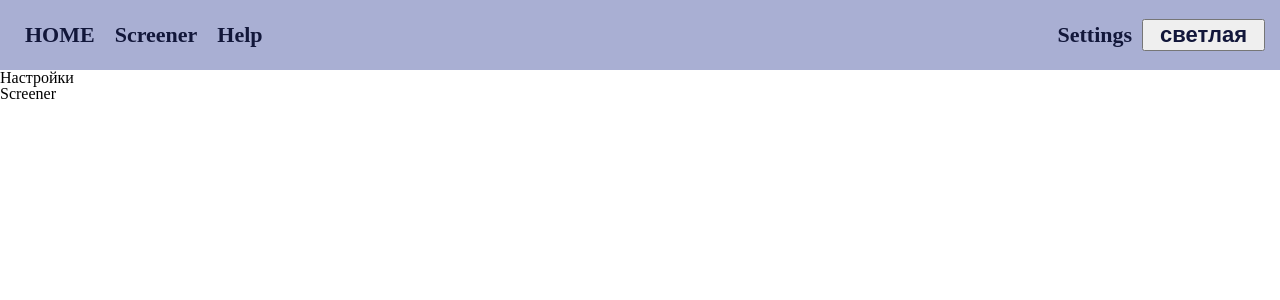
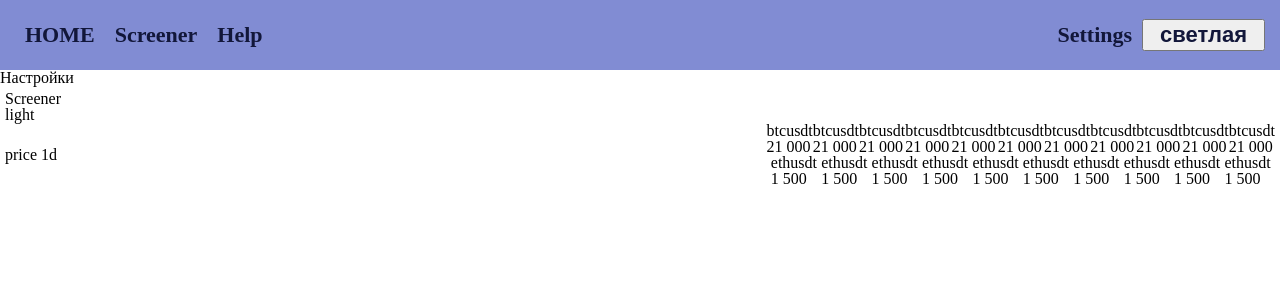
Before and after one commit to Stnslvvlbv/scriner, a React (Create React App) app in the folder react-app/: page /screener in a window 1280 px wide. Shown: the top 300 px of the page. Built offline with nearby package versions, Linux system fonts and the light colour scheme.

Commit message:
delta price - strart development

```diff
--- a/react-app/src/App.jsx
+++ b/react-app/src/App.jsx
@@ -41,7 +41,7 @@ function App() {
       <Settings/>
       <Routes>
         <Route path="/" element={<HomePage />} />
-        <Route path="/screener" element={<Screener />} />
+        <Route path="/screener" element={<Screener colorTheme={colorTheme} />} />
         <Route path="/help" element={<Help />} />
         <Route path="*" element={<NotFoundPage />} />
       </Routes>
--- /dev/null
+++ b/react-app/src/components/block/DPrice.jsx
@@ -0,0 +1,97 @@
+import React from 'react';
+
+const DPrice = () => {
+  const style = ["dprice"]
+
+  return(
+    <div className="dprice">
+      <div class Name="price__buttom">
+      <h1>price 1d</h1>
+      </div>
+      <div className="dprice__coins">
+        <div className="dprice__long">
+          <div>
+            <h1>btcusdt</h1>
+            <h1>21 000</h1>
+          </div>
+          <div>
+            <h1>btcusdt</h1>
+            <h1>21 000</h1>
+          </div>
+          <div>
+            <h1>btcusdt</h1>
+            <h1>21 000</h1>
+          </div><div>
+            <h1>btcusdt</h1>
+            <h1>21 000</h1>
+          </div><div>
+          <h1>btcusdt</h1>
+          <h1>21 000</h1>
+        </div><div>
+          <h1>btcusdt</h1>
+          <h1>21 000</h1>
+        </div><div>
+          <h1>btcusdt</h1>
+          <h1>21 000</h1>
+        </div><div>
+          <h1>btcusdt</h1>
+          <h1>21 000</h1>
+        </div><div>
+          <h1>btcusdt</h1>
+          <h1>21 000</h1>
+        </div><div>
+          <h1>btcusdt</h1>
+          <h1>21 000</h1>
+        </div><div>
+          <h1>btcusdt</h1>
+          <h1>21 000</h1>
+        </div>
+        </div>
+        <div className="dprice__short">
+          <div>
+            <h1>ethusdt</h1>
+            <h1>1 500</h1>
+          </div>
+          <div>
+            <h1>ethusdt</h1>
+            <h1>1 500</h1>
+          </div>
+          <div>
+            <h1>ethusdt</h1>
+            <h1>1 500</h1>
+          </div>
+          <div>
+            <h1>ethusdt</h1>
+            <h1>1 500</h1>
+          </div>
+          <div>
+            <h1>ethusdt</h1>
+            <h1>1 500</h1>
+          </div>
+          <div>
+            <h1>ethusdt</h1>
+            <h1>1 500</h1>
+          </div>
+          <div>
+            <h1>ethusdt</h1>
+            <h1>1 500</h1>
+          </div>
+          <div>
+            <h1>ethusdt</h1>
+            <h1>1 500</h1>
+          </div>
+          <div>
+            <h1>ethusdt</h1>
+            <h1>1 500</h1>
+          </div>
+          <div>
+            <h1>ethusdt</h1>
+            <h1>1 500</h1>
+          </div>
+        </div>
+      </div>
+    </div>
+  )
+}
+
+export {DPrice}
--- a/react-app/src/pages/NotFoundPage.jsx
+++ b/react-app/src/pages/NotFoundPage.jsx
@@ -0,0 +1,12 @@
+import React from 'react';
+
+const NotFoundPage = () => {
+
+  return(
+    <div>
+      <h1> Page Not Found </h1>
+    </div>
+  )
+}
+
+export {NotFoundPage}
--- a/react-app/src/pages/Screener.jsx
+++ b/react-app/src/pages/Screener.jsx
@@ -1,10 +1,14 @@
-import React from 'react'
+import React from 'react';
 
-const Screener = function() {
+import { DPrice } from '../components/block/DPrice'
+
+const Screener = function(props) {
 
   return(
-    <div>
+    <div className="page">
       <h1>Screener</h1>
+      <p>{props.colorTheme}</p>
+       < DPrice />
     </div>
   )
 }
--- a/react-app/src/style.scss
+++ b/react-app/src/style.scss
@@ -1,14 +1,24 @@
 @import "reset.scss";
 
-/* color fot light theme */
-$light-body: white;
-$light-header: #A9AFD3;
-$light-link: #12173A;
 
-/* color for dark theme */
-$dark-body:	#12173A;
-$dark-header: #1A1F3C;
-$dark-link: #818CD3;
+/* color */
+$blue_1: #191F43;
+$blue_2: #1A1F3C;
+$blue_3: #12173A;
+$blue_4: #818CD3;
+$blue_5: #A9AFD3;
+
+$violent_1: #261742;
+$violent_2: #25193C;
+$violent_3: #1F103A;
+$violent_4: #9C7ED3;
+$violent_5: #B7A8D3;
+
+$sea_blue_1: #13303D;
+$sea_blue_2: #152D38;
+$sea_blue_3: #0D2935;
+$sea_blue_4: #78B6D1;
+$sea_blue_5: #A4C4D1;
 
 .App {
   position: absolute;
@@ -34,21 +44,39 @@ $dark-link: #818CD3;
     align-items: center;
   }
 }
-.light {
-  background-color: $light-body;
-  .App-header{
-    background-color: $light-header;
-    a, h1 {
-      color: $light-link;
+.page {
+  padding: 5px;
+}
+.dprice {
+  display: flex;
+  justify-content: space-between;
+  align-items: center;
+  .dprice__coins {
+    .dprice__long, .dprice__short {
+      display: flex;
+      justify-content: space-evenly;
+      align-items: center;
     }
   }
 }
-.dark {
-  background-color: $dark-body;
+/* light color's theme */
+.light {
+  background-color: white;
   .App-header{
-    background-color: $dark-header;
+    background-color: $blue_4;
     a, h1 {
-      color: $dark-link;
+      color: $blue_3;
     }
   }
 }
+
+/* dark color's theme */
+.dark {
+  background-color: $blue_2;
+  .App-header{
+    background-color: $blue_3;
+    a, h1 {
+      color: $blue_4;
+    }
+  }
+}
```
